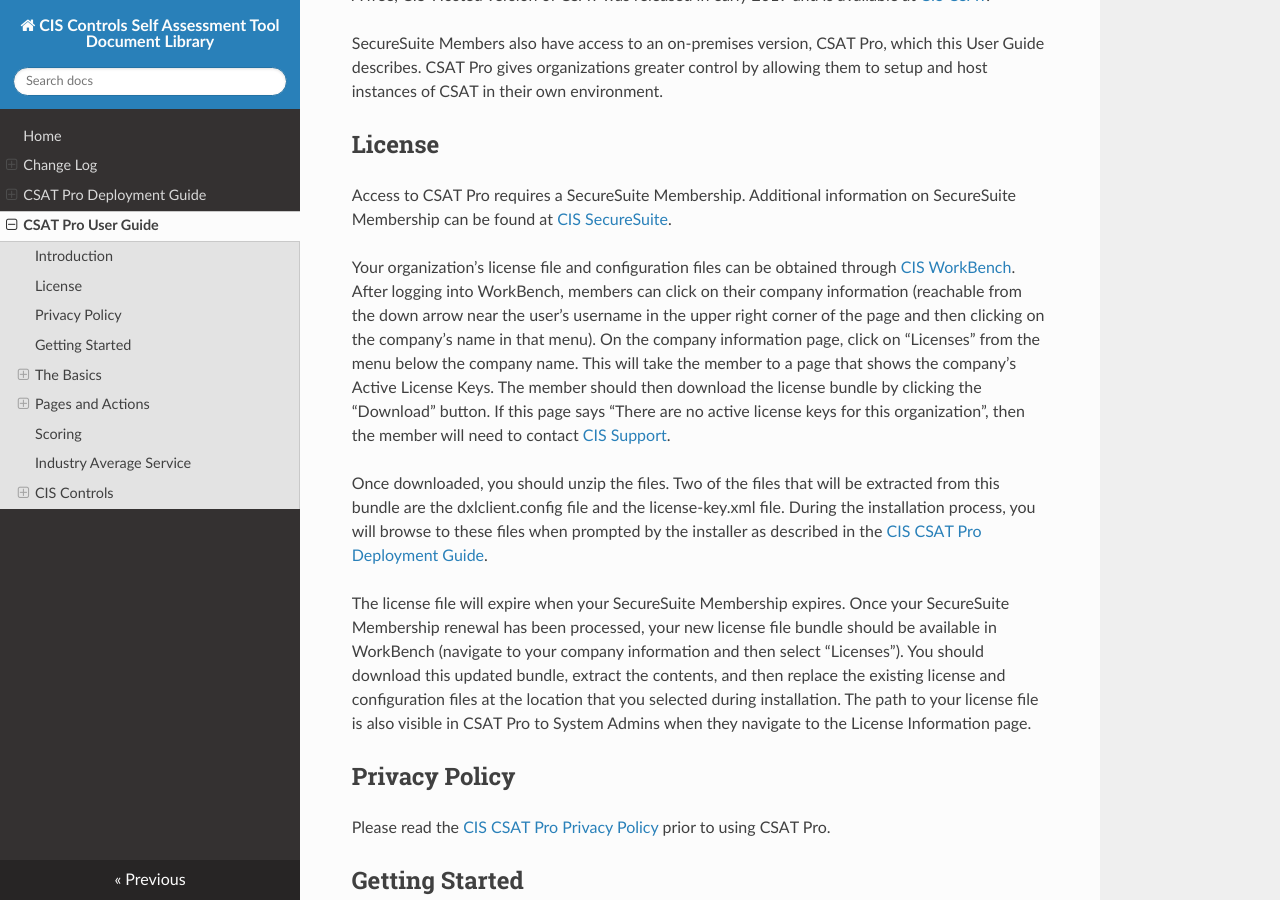
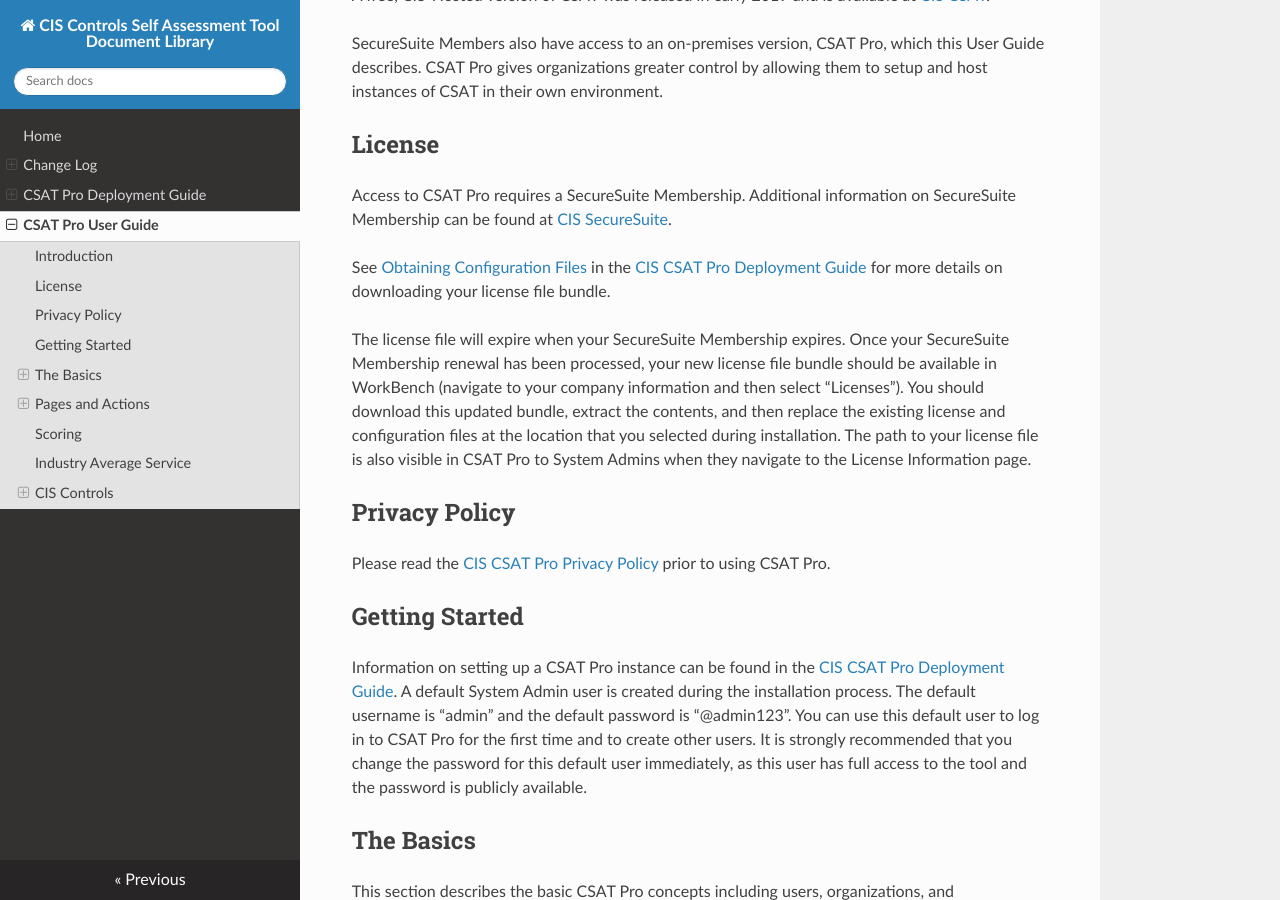
Before and after one commit to CISecurity/CSAT-Docs, an MkDocs documentation site: the page built from docs/source/csat_pro_user_guide.md, in a window 1280 px wide and 900 px high, scrolled down 498 px. Built offline with MkDocs 1.6.1, drawn with Linux system fonts in a browser that asks for light colours; nearby versions of some CDN libraries.

Commit message:
Updating license section to point to deployment guide

```diff
--- a/docs/source/csat_pro_user_guide.md
+++ b/docs/source/csat_pro_user_guide.md
@@ -16,9 +16,7 @@ License
 ------------
 Access to CSAT Pro requires a SecureSuite Membership.  Additional information on SecureSuite Membership can be found at [CIS SecureSuite](https://www.cisecurity.org/cis-securesuite/).
 
-Your organization’s license file and configuration files can be obtained through [CIS WorkBench](https://workbench.cisecurity.org/).  After logging into WorkBench, members can click on their company information (reachable from the down arrow near the user’s username in the upper right corner of the page and then clicking on the company’s name in that menu).  On the company information page, click on “Licenses” from the menu below the company name.  This will take the member to a page that shows the company’s Active License Keys.  The member should then download the license bundle by clicking the “Download” button.  If this page says “There are no active license keys for this organization”, then the member will need to contact [CIS Support](https://www.cisecurity.org/support/).
-
-Once downloaded, you should unzip the files.  Two of the files that will be extracted from this bundle are the dxlclient.config file and the license-key.xml file.  During the installation process, you will browse to these files when prompted by the installer as described in the [CIS CSAT Pro Deployment Guide](../CSAT%20Pro%20Deployment/).
+See [Obtaining Configuration Files](../CSAT%20Pro%20Deployment/#obtaining-configuration-files) in the [CIS CSAT Pro Deployment Guide](../CSAT%20Pro%20Deployment/) for more details on downloading your license file bundle.
 
 The license file will expire when your SecureSuite Membership expires.  Once your SecureSuite Membership renewal has been processed, your new license file bundle should be available in WorkBench (navigate to your company information and then select “Licenses”).  You should download this updated bundle, extract the contents, and then replace the existing license and configuration files at the location that you selected during installation.  The path to your license file is also visible in CSAT Pro to System Admins when they navigate to the License Information page.
 
```
